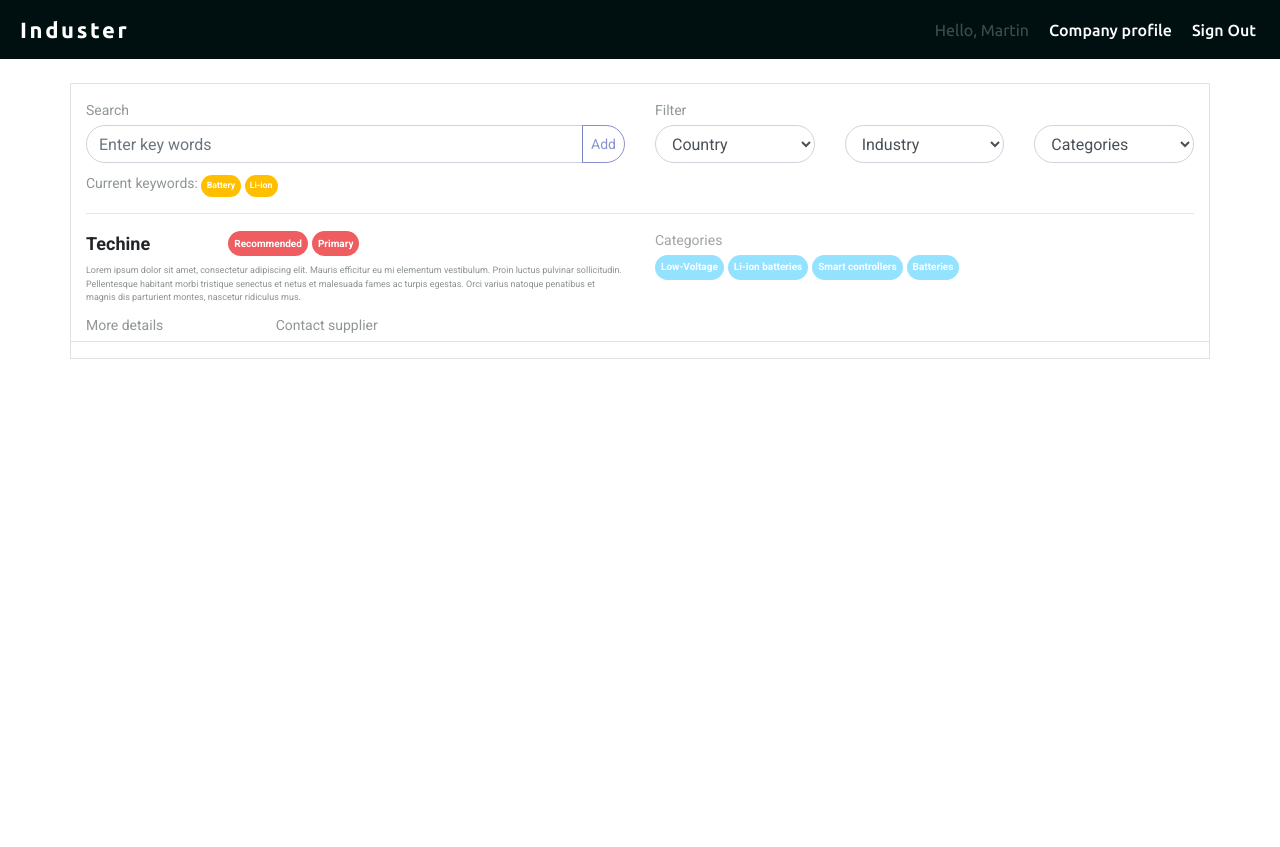
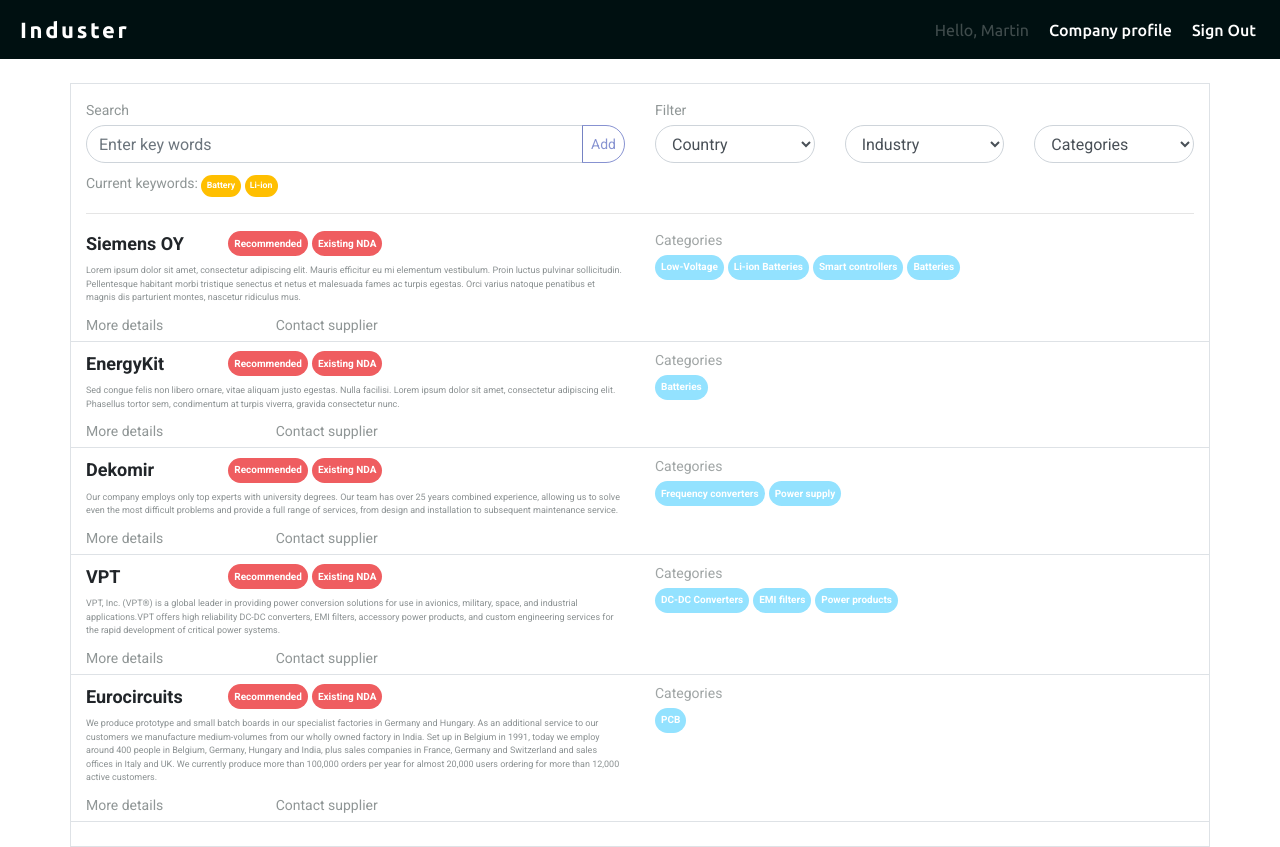
Before and after one commit to martinontcode/Induster, an Angular app: page / in a window 1280 px wide. Before the commit the page ends 800 px from the top, so only its background shows below. Built offline with nearby package versions, Linux system fonts and the light colour scheme.

Commit message:
Mock supplierList added
* Added *ngFor for front-end object loops.

```diff
--- a/src/app/supplier/supplier.component.html
+++ b/src/app/supplier/supplier.component.html
@@ -48,21 +48,19 @@
         </div>
         <hr>
     </div>
-    <ul class="list-group mt-3 mb-3">
-        <li class="row border-bottom">
+    <ul class="list-group mt-0 mb-3">
+        <li class="row border-bottom mb-2" *ngFor="let supplier of supplierList">
             <div class="col-12 col-sm-6">
                 <div class="row">
-                    <div class="col-12 col-sm-3 supplier-header-font">
-                        Techine
+                    <div class="col-12 col-sm-4 col-md-3 supplier-header-font">
+                        {{supplier.supplierName}}
                     </div>
-                    <div class="col-12 col-sm-9 mb-3 mb-sm-2">
+                    <div class="col-12 col-sm-8 mb-3 mb-sm-2">
                         <span class="badge badge-pill supplier-badge-custom mr-1">Recommended</span>
-                        <span class="badge badge-pill badge-primary supplier-badge-custom mr-1">Primary</span>
+                        <span class="badge badge-pill supplier-badge-custom mr-1">Existing NDA</span>
                     </div>
                     <div class="col-12 supplier-description-font mb-2">
-                        Lorem ipsum dolor sit amet, consectetur adipiscing elit. Mauris efficitur eu mi elementum vestibulum.
-                        Proin luctus pulvinar sollicitudin. Pellentesque habitant morbi tristique senectus et netus et malesuada fames ac turpis egestas.
-                        Orci varius natoque penatibus et magnis dis parturient montes, nascetur ridiculus mus.
+                        {{supplier.supplierDescription}}
                     </div>
                 </div>
             </div>
@@ -72,10 +70,7 @@
                         Categories
                     </div>
                     <div class="col-12 supplier-categories-content-font">
-                        <span class="badge badge-pill category-badge-custom mr-1 mt-1">Low-Voltage</span>
-                        <span class="badge badge-pill category-badge-custom mr-1 mt-1">Li-ion batteries</span>
-                        <span class="badge badge-pill category-badge-custom mr-1 mt-1">Smart controllers</span>
-                        <span class="badge badge-pill category-badge-custom mr-1 mt-1">Batteries</span>
+                        <span class="badge badge-pill category-badge-custom mr-1 mt-1" *ngFor="let supplierCategories of supplier.supplierCategories">{{supplierCategories}}</span>
                     </div>
                 </div>
             </div>
--- a/src/app/supplier/supplier.component.ts
+++ b/src/app/supplier/supplier.component.ts
@@ -12,4 +12,37 @@
   ngOnInit(): void {
   }
 
+  supplierList = [
+    {
+      supplierId: 1,
+      supplierName: 'Siemens OY',
+      supplierDescription: 'Lorem ipsum dolor sit amet, consectetur adipiscing elit. Mauris efficitur eu mi elementum vestibulum. Proin luctus pulvinar sollicitudin. Pellentesque habitant morbi tristique senectus et netus et malesuada fames ac turpis egestas. Orci varius natoque penatibus et magnis dis parturient montes, nascetur ridiculus mus.',
+      supplierCategories: ["Low-Voltage", "Li-ion Batteries", "Smart controllers", "Batteries"]
+    },
+    {
+      supplierId: 2,
+      supplierName: 'EnergyKit',
+      supplierDescription: 'Sed congue felis non libero ornare, vitae aliquam justo egestas. Nulla facilisi. Lorem ipsum dolor sit amet, consectetur adipiscing elit. Phasellus tortor sem, condimentum at turpis viverra, gravida consectetur nunc.',
+      supplierCategories: ["Batteries"]
+    },
+    {
+      supplierId: 3,
+      supplierName: 'Dekomir',
+      supplierDescription: 'Our company employs only top experts with university degrees. Our team has over 25 years combined experience, allowing us to solve even the most difficult problems and provide a full range of services, from design and installation to subsequent maintenance service.',
+      supplierCategories: ["Frequency converters", "Power supply"]
+    },
+    {
+      supplierId: 4,
+      supplierName: 'VPT',
+      supplierDescription: 'VPT, Inc. (VPT®) is a global leader in providing power conversion solutions for use in avionics, military, space, and industrial applications.VPT offers high reliability DC-DC converters, EMI filters, accessory power products, and custom engineering services for the rapid development of critical power systems.',
+      supplierCategories: ["DC-DC Converters", "EMI filters", "Power products"]
+    },
+    {
+      supplierId: 5,
+      supplierName: 'Eurocircuits',
+      supplierDescription: 'We produce prototype and small batch boards in our specialist factories in Germany and Hungary. As an additional service to our customers we manufacture medium-volumes from our wholly owned factory in India. Set up in Belgium in 1991, today we employ around 400 people in Belgium, Germany, Hungary and India, plus sales companies in France, Germany and Switzerland and sales offices in Italy and UK. We currently produce more than 100,000 orders per year for almost 20,000 users ordering for more than 12,000 active customers.',
+      supplierCategories: ["PCB"]
+    }
+  ];
+
 }
```
